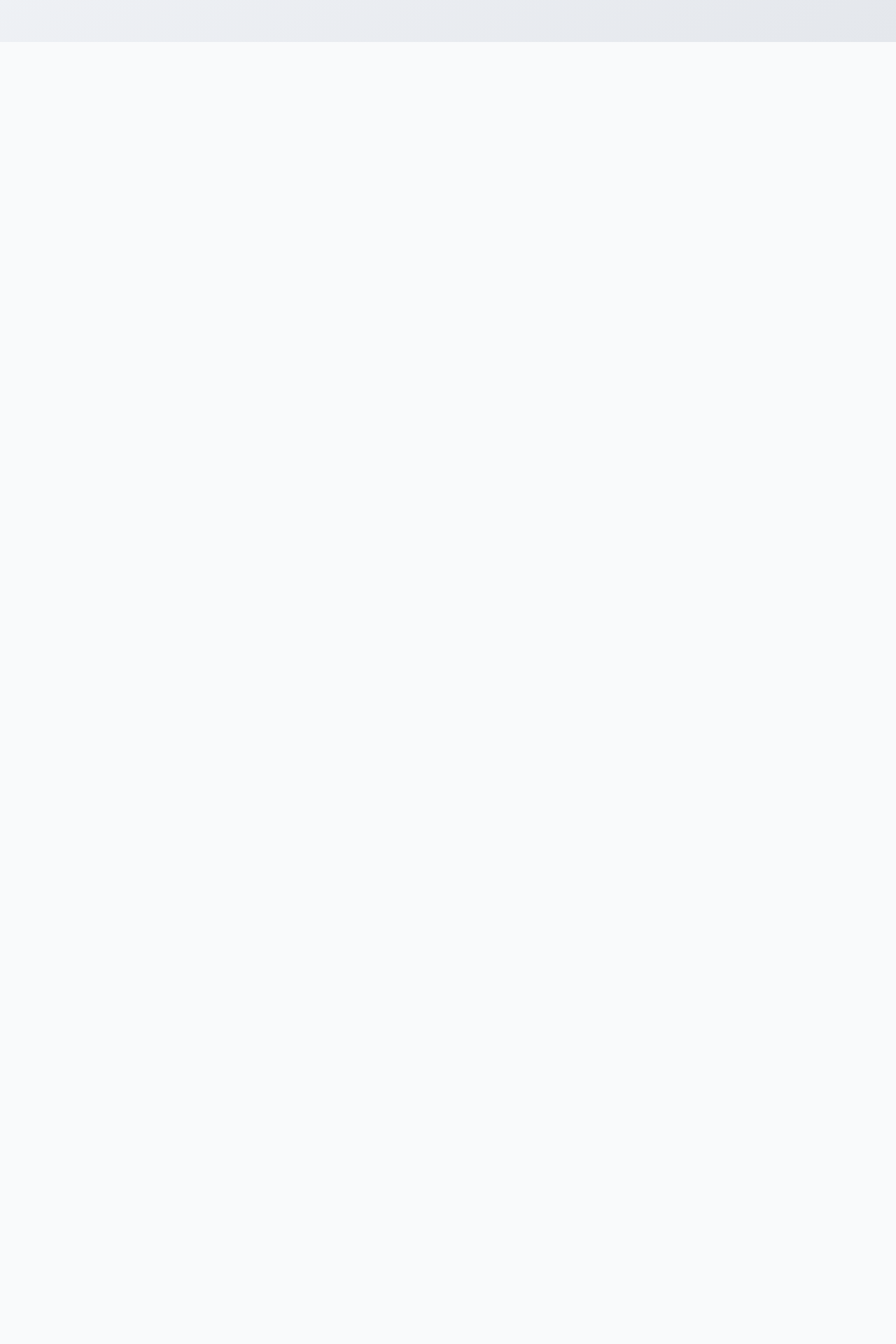
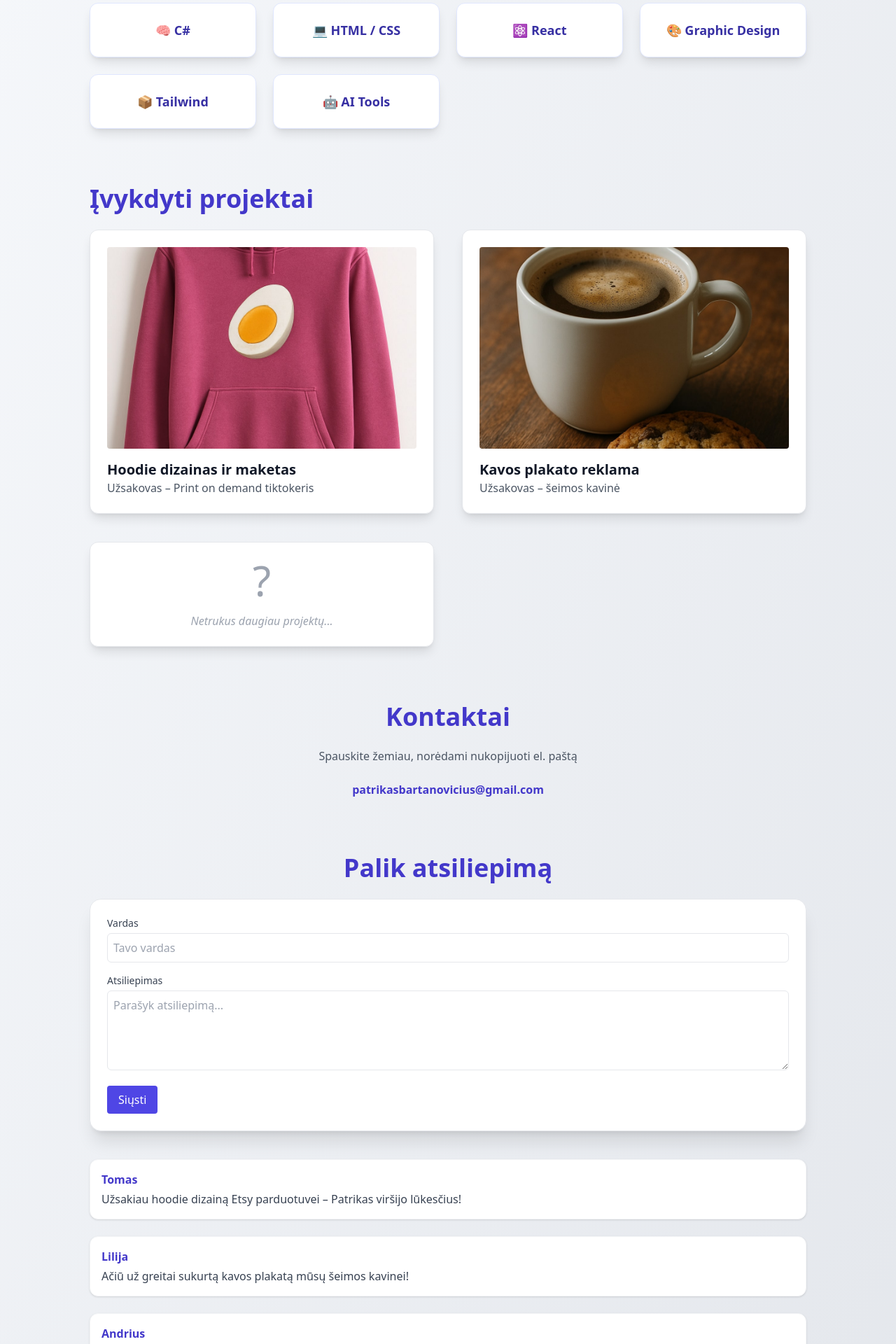
Before and after one commit to TrasherBartd/patrikas-portfolio, a React (Vite) app: page / in a window 1280 px wide. Shown: the part 740-2660 px from the top of the page at 70% size. Before the commit the page ends 800 px from the top, so only its background shows below. Built offline with nearby package versions, Linux system fonts and the light colour scheme.

Commit message:
Update Portfolio.jsx

```diff
--- a/src/Portfolio.jsx
+++ b/src/Portfolio.jsx
@@ -7,12 +7,16 @@ export default function Portfolio() {
   const [lang, setLang] = useState("lt");
   const [feedbacks, setFeedbacks] = useState([
     {
-      name: "Jonas",
-      message: "Puikus bendravimas ir rezultatas! Rekomenduoju."
+      name: "Tomas",
+      message: "Užsakiau hoodie dizainą Etsy parduotuvei – Patrikas viršijo lūkesčius!"
     },
     {
-      name: "Laura",
-      message: "Darbas atliktas greitai ir labai estetiškai."
+      name: "Lilija",
+      message: "Ačiū už greitai sukurtą kavos plakatą mūsų šeimos kavinei!"
+    },
+    {
+      name: "Andrius",
+      message: "Labai patikimas ir kūrybingas dizaineris. Tikrai dar kreipsiuosi!"
     }
   ]);
 
@@ -85,6 +89,89 @@ My strength lies in the fusion of creativity and technology.`
             {aboutText[lang]}
           </p>
         </section>
+
+        <section className="mt-20 max-w-5xl mx-auto">
+          <h2 className="text-4xl font-bold mb-6 text-indigo-700">{lang === 'lt' ? 'Įgūdžiai' : 'Skills'}</h2>
+          <div className="grid grid-cols-2 sm:grid-cols-4 gap-6">
+            {["🧠 C#", "💻 HTML / CSS", "⚛️ React", "🎨 Graphic Design", "📦 Tailwind", "🤖 AI Tools"].map(skill => (
+              <div
+                key={skill}
+                className="bg-white p-6 rounded-xl text-center shadow-lg border border-indigo-100 hover:scale-105 transition-transform hover:shadow-xl"
+              >
+                <p className="text-lg font-semibold text-indigo-800">{skill}</p>
+              </div>
+            ))}
+          </div>
+        </section>
+
+        <section className="mt-20 max-w-5xl mx-auto">
+          <h2 className="text-4xl font-bold mb-6 text-indigo-700">{lang === 'lt' ? 'Įvykdyti projektai' : 'Completed Projects'}</h2>
+          <div className="grid gap-10 md:grid-cols-2">
+            <div className="bg-white p-6 rounded-xl shadow-lg border">
+              <img src="/hoodie.jpg" alt="hoodie" className="rounded mb-4 w-full object-cover h-72" />
+              <h3 className="text-xl font-semibold">Hoodie dizainas ir maketas</h3>
+              <p className="text-gray-600">Užsakovas – Print on demand tiktokeris</p>
+            </div>
+            <div className="bg-white p-6 rounded-xl shadow-lg border">
+              <img src="/coffee.jpg" alt="coffee" className="rounded mb-4 w-full object-cover h-72" />
+              <h3 className="text-xl font-semibold">Kavos plakato reklama</h3>
+              <p className="text-gray-600">Užsakovas – šeimos kavinė</p>
+            </div>
+            <div className="bg-white p-6 rounded-xl shadow-lg border flex flex-col items-center justify-center text-gray-400">
+              <div className="text-6xl">?</div>
+              <p className="mt-4 italic">{lang === 'lt' ? 'Netrukus daugiau projektų...' : 'More projects coming soon...'}</p>
+            </div>
+          </div>
+        </section>
+
+        <section className="mt-20 max-w-5xl mx-auto text-center">
+          <h2 className="text-4xl font-bold mb-6 text-indigo-700">{lang === 'lt' ? 'Kontaktai' : 'Contact'}</h2>
+          <p className="text-md text-gray-600 mb-6">{lang === 'lt' ? 'Spauskite žemiau, norėdami nukopijuoti el. paštą' : 'Click below to copy email'}</p>
+          <button
+            onClick={() => {
+              navigator.clipboard.writeText("patrikasbartanovicius@gmail.com");
+              alert(lang === 'lt' ? "El. paštas nukopijuotas!" : "Email copied!");
+            }}
+            className="text-indigo-700 font-semibold hover:underline"
+          >
+            patrikasbartanovicius@gmail.com
+          </button>
+        </section>
+
+        <section className="mt-20 max-w-5xl mx-auto fade-in">
+          <h2 className="text-4xl font-bold mb-6 text-indigo-700 text-center">{lang === 'lt' ? 'Palik atsiliepimą' : 'Leave a testimonial'}</h2>
+          <form
+            action="https://formsubmit.io/send/patrikasbartanovicius@gmail.com"
+            method="POST"
+            className="bg-white shadow-xl p-6 rounded-2xl border border-gray-200 mb-10"
+          >
+            <input type="hidden" name="_redirect" value="https://portfff.vercel.app" />
+            <div className="mb-4">
+              <label className="block text-sm font-medium text-gray-700 mb-1">{lang === 'lt' ? 'Vardas' : 'Name'}</label>
+              <input name="name" type="text" required placeholder="Tavo vardas" className="w-full border rounded-md p-2" />
+            </div>
+            <div className="mb-4">
+              <label className="block text-sm font-medium text-gray-700 mb-1">{lang === 'lt' ? 'Atsiliepimas' : 'Testimonial'}</label>
+              <textarea name="message" rows="4" required placeholder="Parašyk atsiliepimą..." className="w-full border rounded-md p-2" />
+            </div>
+            <button type="submit" className="bg-indigo-600 text-white px-4 py-2 rounded hover:bg-indigo-700 transition">
+              {lang === 'lt' ? 'Siųsti' : 'Send'}
+            </button>
+          </form>
+
+          <div className="space-y-6">
+            {feedbacks.map((item, idx) => (
+              <div key={idx} className="bg-white p-4 rounded-xl shadow border border-gray-100">
+                <p className="font-semibold text-indigo-700">{item.name}</p>
+                <p className="text-gray-700 mt-1">{item.message}</p>
+              </div>
+            ))}
+          </div>
+        </section>
+
+        <footer className="mt-24 text-center text-sm text-gray-400 border-t pt-8">
+          © {new Date().getFullYear()} Patrikas Bartanovičius. All rights reserved.
+        </footer>
       </div>
     </div>
   );
```
